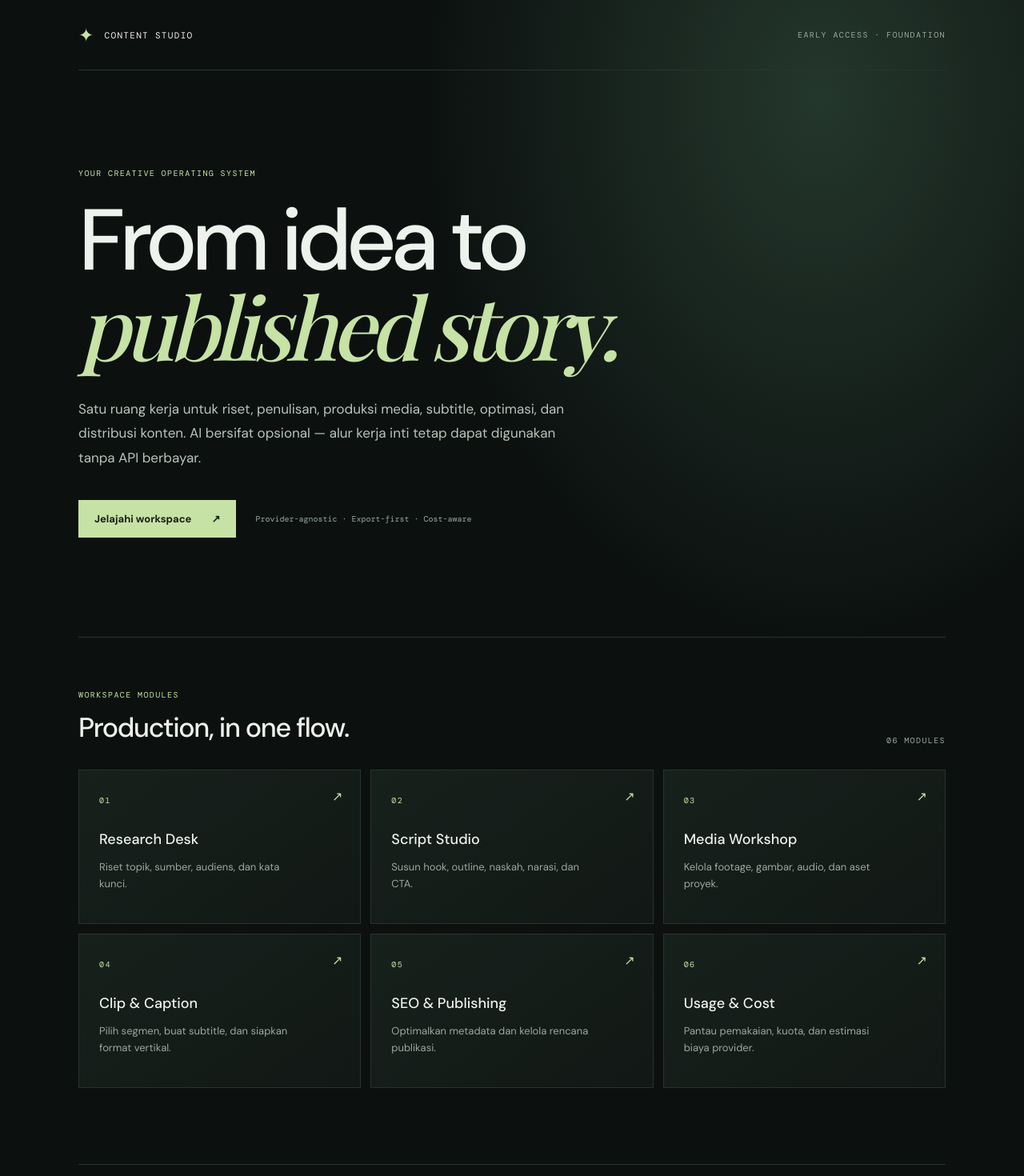
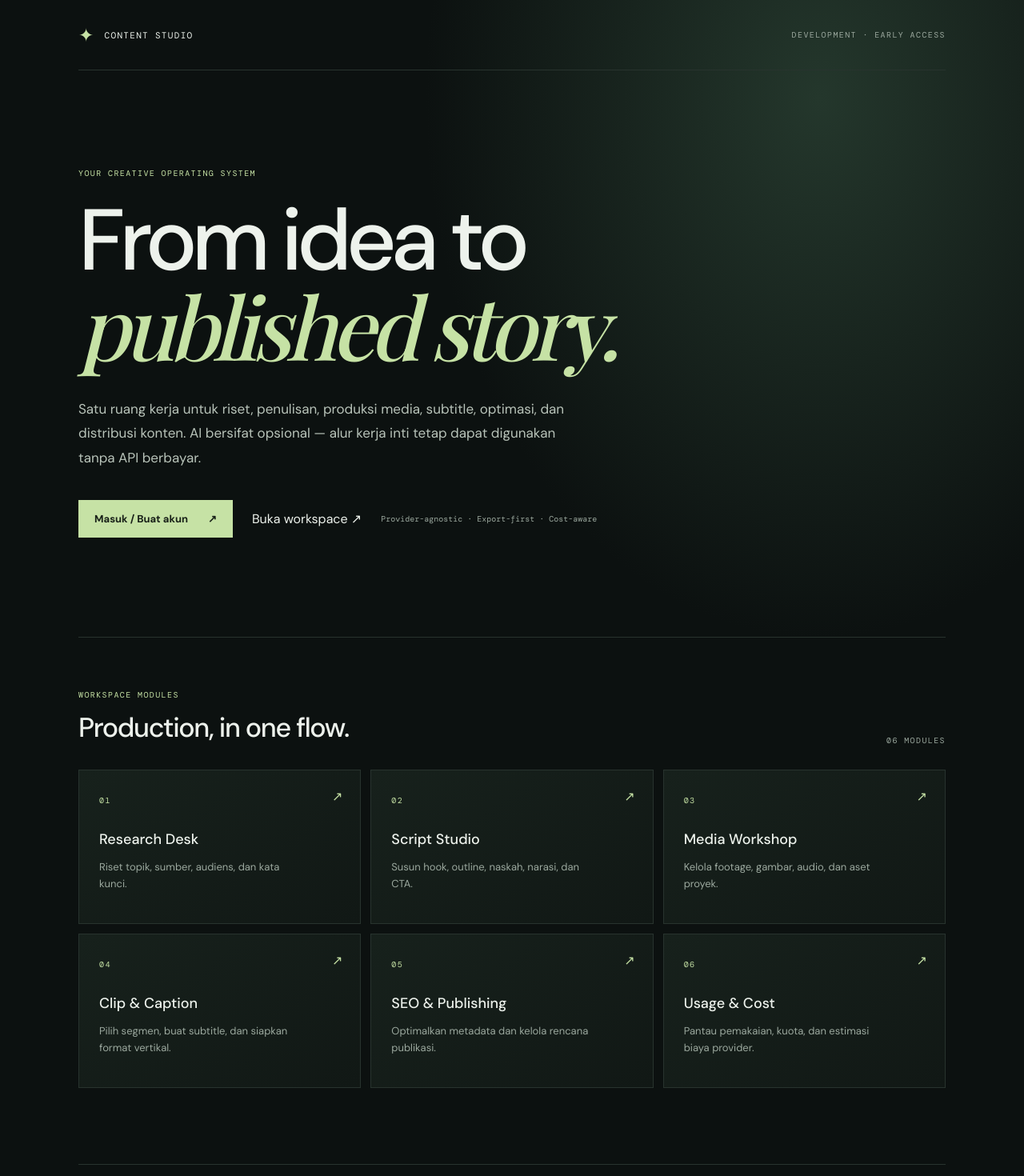
Before and after one commit to akvisomr-eng/AI-Content-Production-Studio, a Next.js app in the folder apps/web/: page / in a window 1280 px wide. Shown: the top 1470 px of the page at 80% size. Built offline with nearby package versions, Linux system fonts and the light colour scheme; a web font is replaced by a local one.

Commit message:
Add workspace entry points to studio landing page

```diff
--- a/apps/web/app/page.tsx
+++ b/apps/web/app/page.tsx
@@ -1,2 +1,45 @@
-const modules = [['Research Desk','Riset topik, sumber, audiens, dan kata kunci.'],['Script Studio','Susun hook, outline, naskah, narasi, dan CTA.'],['Media Workshop','Kelola footage, gambar, audio, dan aset proyek.'],['Clip & Caption','Pilih segmen, buat subtitle, dan siapkan format vertikal.'],['SEO & Publishing','Optimalkan metadata dan kelola rencana publikasi.'],['Usage & Cost','Pantau pemakaian, kuota, dan estimasi biaya provider.']];
-export default function Home() { return <main className="shell"><header className="topbar"><div className="brand"><span className="mark">✦</span><span>CONTENT STUDIO</span></div><span className="status">EARLY ACCESS · FOUNDATION</span></header><section className="hero"><p className="eyebrow">YOUR CREATIVE OPERATING SYSTEM</p><h1>From idea to<br/><em>published story.</em></h1><p className="intro">Satu ruang kerja untuk riset, penulisan, produksi media, subtitle, optimasi, dan distribusi konten. AI bersifat opsional — alur kerja inti tetap dapat digunakan tanpa API berbayar.</p><div className="actions"><a href="#modules" className="primary">Jelajahi workspace <span>↗</span></a><span className="subtle">Provider-agnostic · Export-first · Cost-aware</span></div></section><section id="modules" className="module-section"><div className="section-head"><div><p className="eyebrow">WORKSPACE MODULES</p><h2>Production, in one flow.</h2></div><span className="count">06 MODULES</span></div><div className="grid">{modules.map(([title,description],i)=><article className="module" key={title}><span className="number">0{i+1}</span><h3>{title}</h3><p>{description}</p><span className="arrow">↗</span></article>)}</div></section><footer><span>AI CONTENT PRODUCTION STUDIO</span><span>Built for creators. Designed around control.</span></footer></main>; }
+import Link from 'next/link';
+
+const modules = [
+  ['Research Desk', 'Riset topik, sumber, audiens, dan kata kunci.'],
+  ['Script Studio', 'Susun hook, outline, naskah, narasi, dan CTA.'],
+  ['Media Workshop', 'Kelola footage, gambar, audio, dan aset proyek.'],
+  ['Clip & Caption', 'Pilih segmen, buat subtitle, dan siapkan format vertikal.'],
+  ['SEO & Publishing', 'Optimalkan metadata dan kelola rencana publikasi.'],
+  ['Usage & Cost', 'Pantau pemakaian, kuota, dan estimasi biaya provider.'],
+];
+
+export default function Home() {
+  return (
+    <main className="shell">
+      <header className="topbar">
+        <div className="brand"><span className="mark">✦</span><span>CONTENT STUDIO</span></div>
+        <span className="status">DEVELOPMENT · EARLY ACCESS</span>
+      </header>
+      <section className="hero">
+        <p className="eyebrow">YOUR CREATIVE OPERATING SYSTEM</p>
+        <h1>From idea to<br/><em>published story.</em></h1>
+        <p className="intro">Satu ruang kerja untuk riset, penulisan, produksi media, subtitle, optimasi, dan distribusi konten. AI bersifat opsional — alur kerja inti tetap dapat digunakan tanpa API berbayar.</p>
+        <div className="actions">
+          <Link href="/auth/" className="primary">Masuk / Buat akun <span>↗</span></Link>
+          <Link href="/studio/" className="secondary">Buka workspace <span>↗</span></Link>
+          <span className="subtle">Provider-agnostic · Export-first · Cost-aware</span>
+        </div>
+      </section>
+      <section id="modules" className="module-section">
+        <div className="section-head">
+          <div><p className="eyebrow">WORKSPACE MODULES</p><h2>Production, in one flow.</h2></div>
+          <span className="count">06 MODULES</span>
+        </div>
+        <div className="grid">
+          {modules.map(([title, description], i) => (
+            <article className="module" key={title}>
+              <span className="number">0{i + 1}</span><h3>{title}</h3><p>{description}</p><span className="arrow">↗</span>
+            </article>
+          ))}
+        </div>
+      </section>
+      <footer><span>AI CONTENT PRODUCTION STUDIO</span><span>Built for creators. Designed around control.</span></footer>
+    </main>
+  );
+}
```
